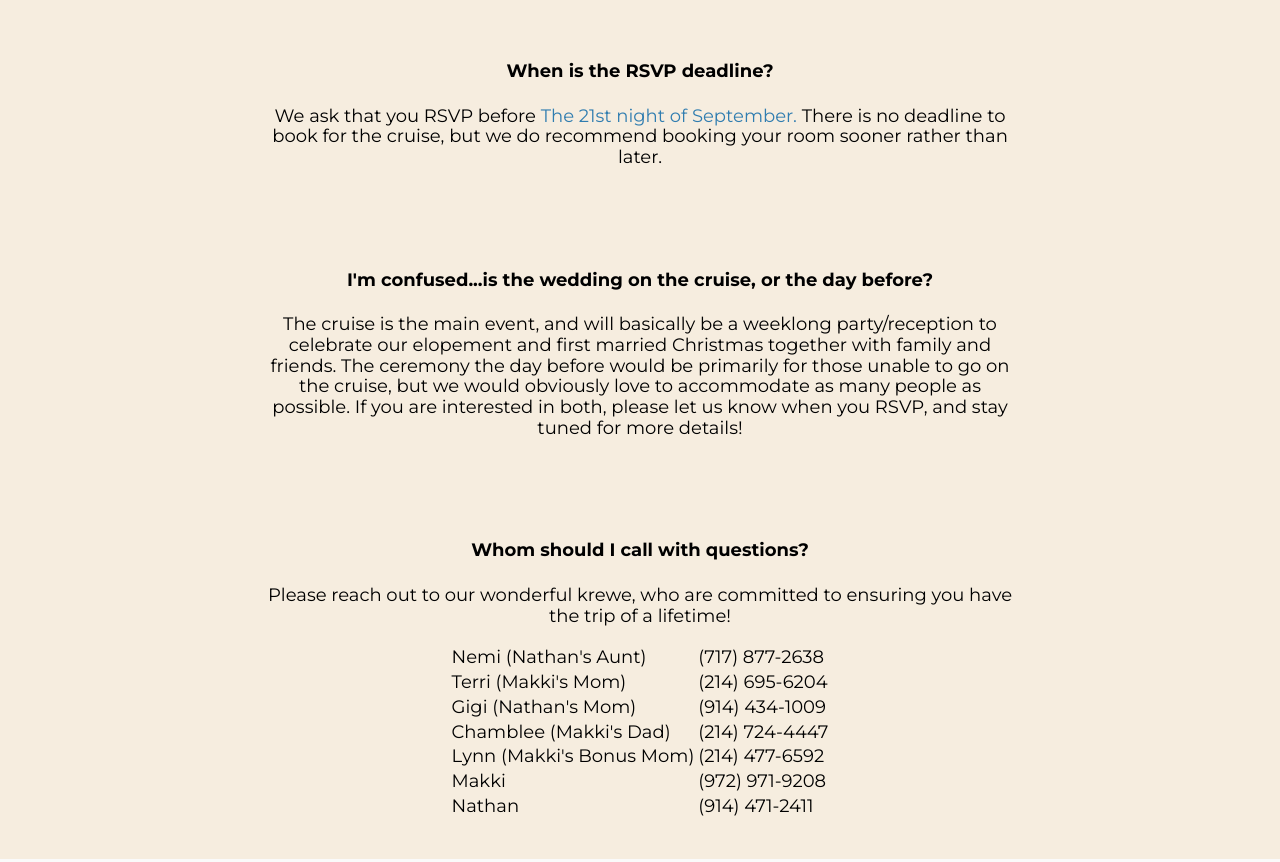
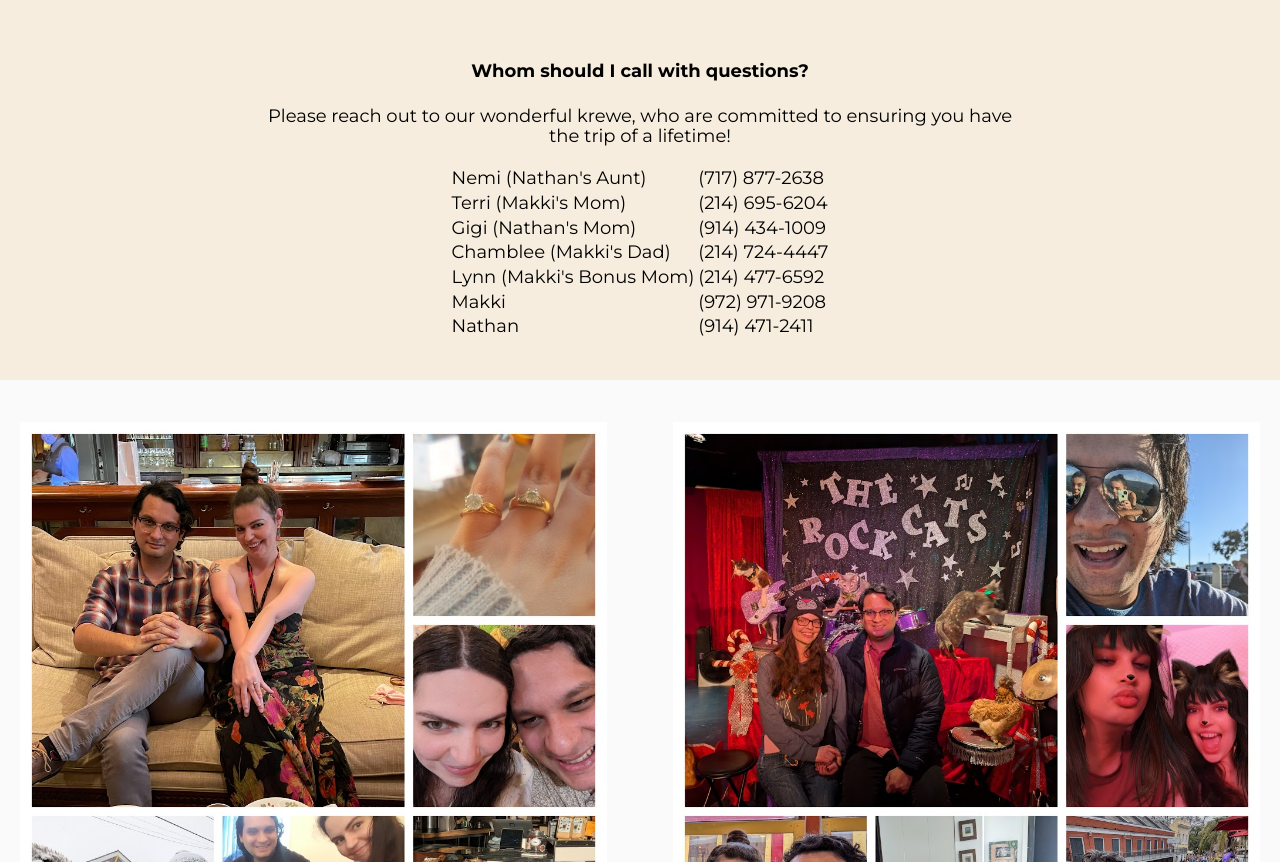
Before and after one commit to ndonolli/wedding-page, a website: page index.html in a window 1280 px wide. Shown: the part 4450-5312 px from the top of the page. Drawn offline with nearby package versions, Linux system fonts and the light colour scheme; a web font is replaced by a local one.

Commit message:
remove last two faq questions

```diff
--- a/index.html
+++ b/index.html
@@ -243,20 +243,6 @@
 
       <div class="myrow">
         <div class="mycol">
-          <h4>When is the RSVP deadline?</h4>
-          <p>We ask that you RSVP before <a target="_blank" href="https://www.youtube.com/watch?v=Gs069dndIYk">The 21st night of September.</a> There is no deadline to book for the cruise, but we do recommend booking your room sooner rather than later.</p>
-        </div>
-      </div>
-
-      <div class="myrow">
-        <div class="mycol">
-          <h4>I'm confused...is the wedding on the cruise, or the day before?</h4>
-          <p>The cruise is the main event, and will basically be a weeklong party/reception to celebrate our elopement and first married Christmas together with family and friends. The ceremony the day before would be primarily for those unable to go on the cruise, but we would obviously love to accommodate as many people as possible. If you are interested in both, please let us know when you RSVP, and stay tuned for more details! </p>
-        </div>
-      </div>
-
-      <div class="myrow">
-        <div class="mycol">
           <h4>Whom should I call with questions?</h4>
           <p>Please reach out to our wonderful krewe, who are committed to ensuring you have the trip of a lifetime!</p>
           <div class="myrow align-left">
```
